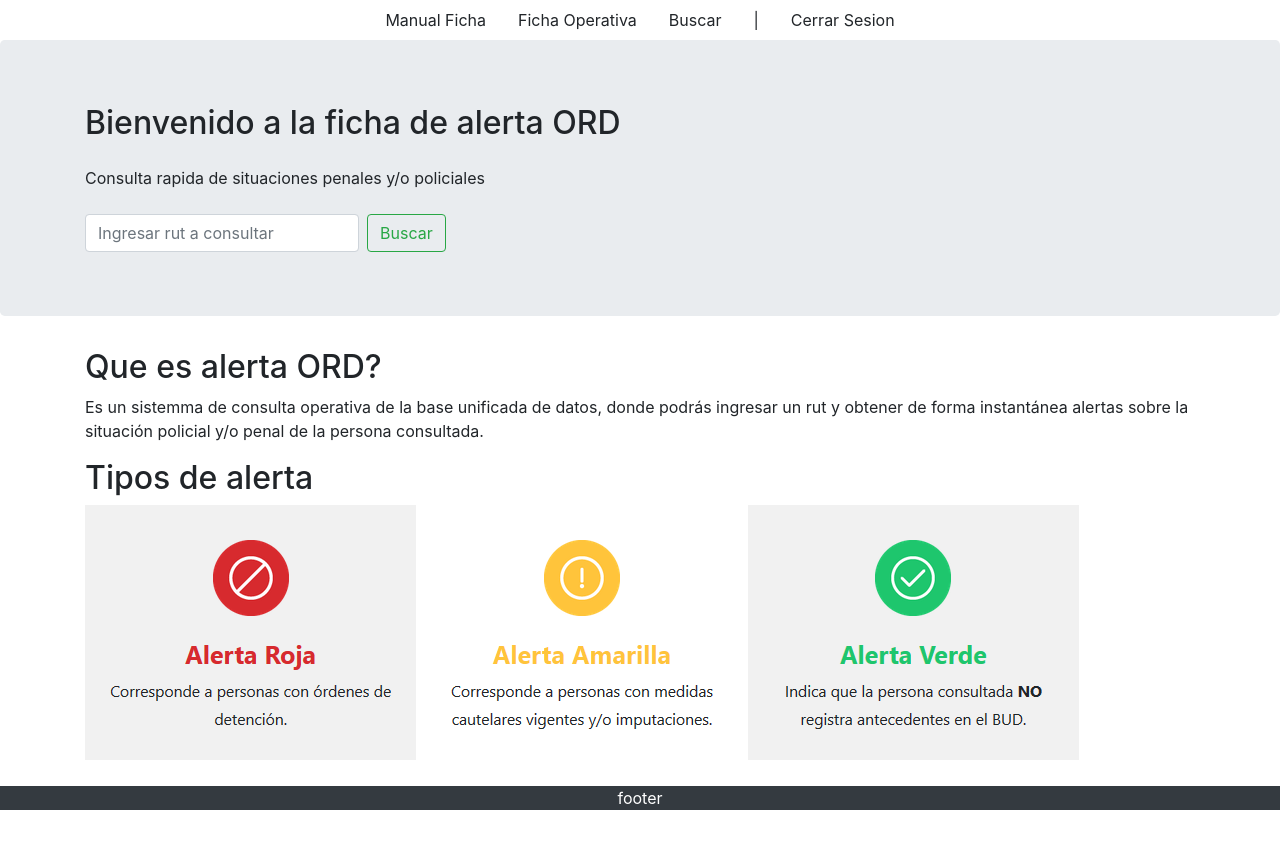
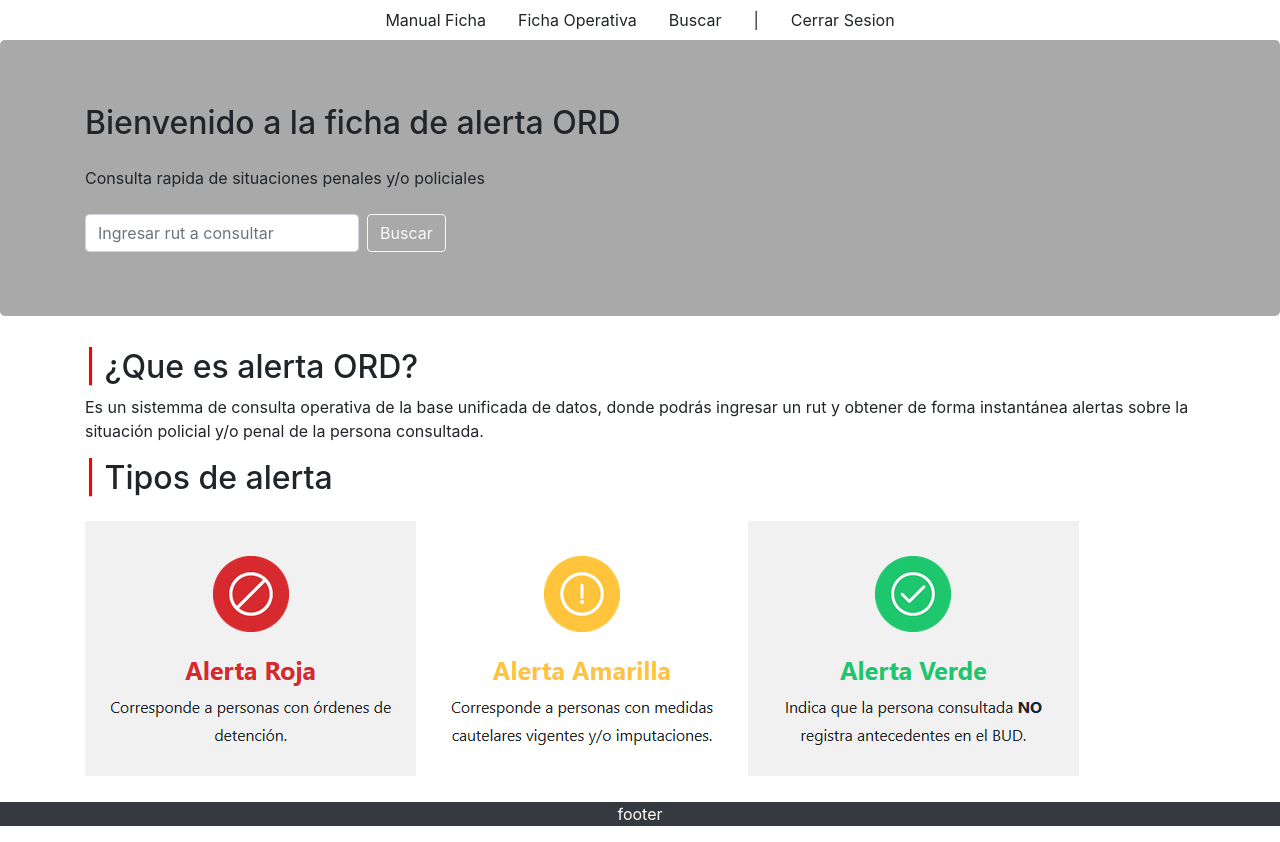
Before and after one commit to Francisco-pizarro/ordenes_detencion, a Django app: page / in a window 1280 px wide. Before the commit the page ends 810 px from the top, so only its background shows below. Run offline with Django 4.2, Linux system fonts and the light colour scheme; some libraries are stand-ins or nearby versions.

Commit message:
portada-estilos

```diff
--- a/Ordenesdetencion/static/css/estilos.css
+++ b/Ordenesdetencion/static/css/estilos.css
@@ -0,0 +1,7 @@
+.vineta{
+    color: red;
+}
+
+.jum{
+    background-color:darkgrey;
+}
--- a/Ordenesdetencion/templates/index.html
+++ b/Ordenesdetencion/templates/index.html
@@ -13,6 +13,7 @@
   <link rel="stylesheet" href="https://stackpath.bootstrapcdn.com/bootstrap/4.3.1/css/bootstrap.min.css"
     integrity="sha384-ggOyR0iXCbMQv3Xipma34MD+dH/1fQ784/j6cY/iJTQUOhcWr7x9JvoRxT2MZw1T" crossorigin="anonymous">
 
+  <link rel="stylesheet" href="{% static 'css/estilos.css' %}">
   <link rel="stylesheet" href="{% static '/img' %}">
 
 
@@ -45,8 +46,8 @@
   </div>
     {% block contenido %}
 
-    <div class="jumbotron">
-      <div class="container ">
+    <div class="jumbotron jum">
+      <div class="container">
         <h2>
           Bienvenido a la ficha de alerta ORD
         </h2>
@@ -58,7 +59,7 @@
 
         <form class="form-inline my-2 my-lg-0 ">
           <input class=" form-control mr-sm-2" type="search" placeholder="Ingresar rut a consultar" aria-label="Search">
-          <button class="btn btn-outline-success my-2 my-sm-0" type="submit">Buscar</button>
+          <button class="btn btn-outline-light my-2 my-sm-0" type="submit">Buscar</button>
         </form>
       </div>
       </div>
@@ -69,7 +70,8 @@
 <section>
   <div class="container">
     <h2>
-      Que es alerta ORD?
+      <span class="vineta" >|</span>
+      ¿Que es alerta ORD?
     </h2>
 
     <P>
@@ -78,9 +80,13 @@
     </P>
 
     <h2>
+      <span class="vineta" >|</span>
       Tipos de alerta
     </h2>
-    <img src="{% static 'img/1.portada.png' %}">
+    <div class="mt-4">
+      <img src="{% static 'img/1.portada.png' %}">
+    </div>
+
 </section>
 
 <br/>
```
